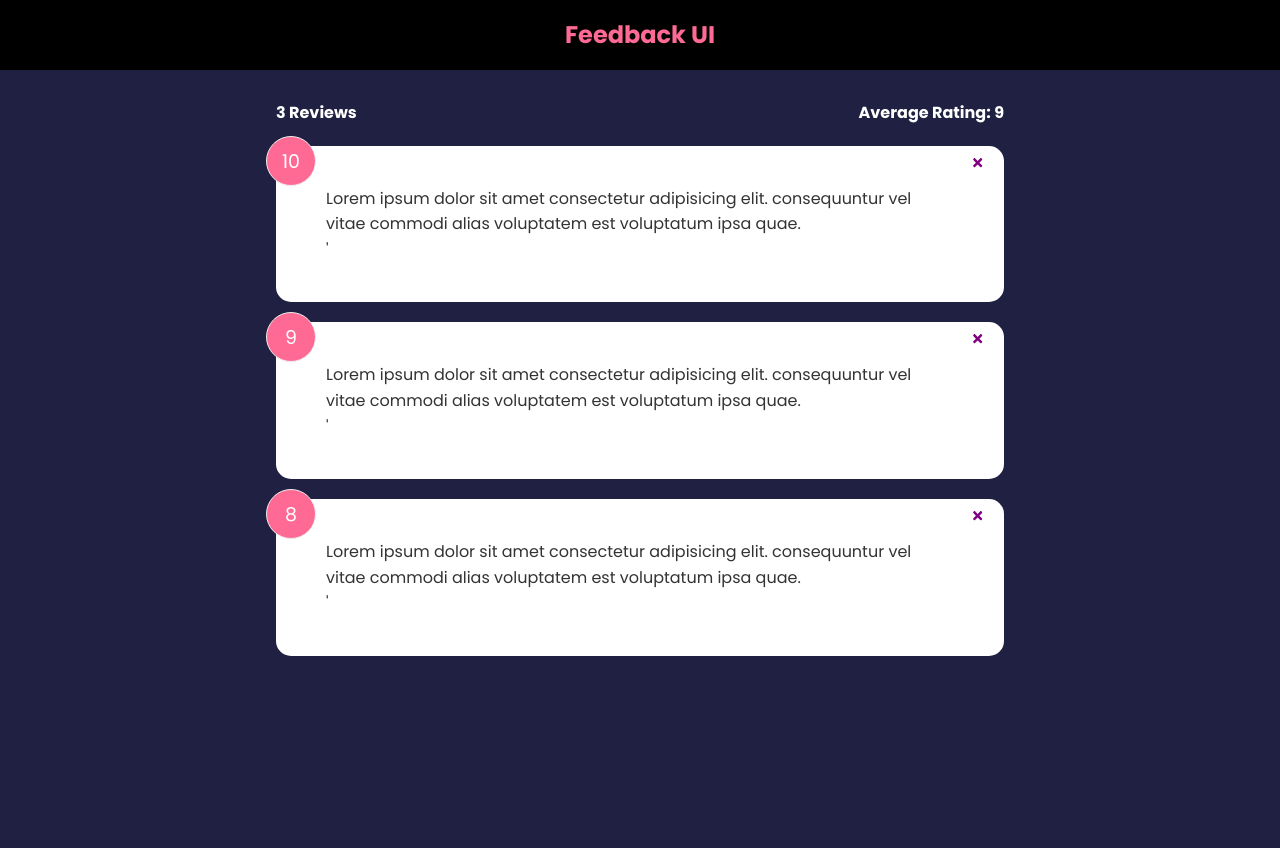
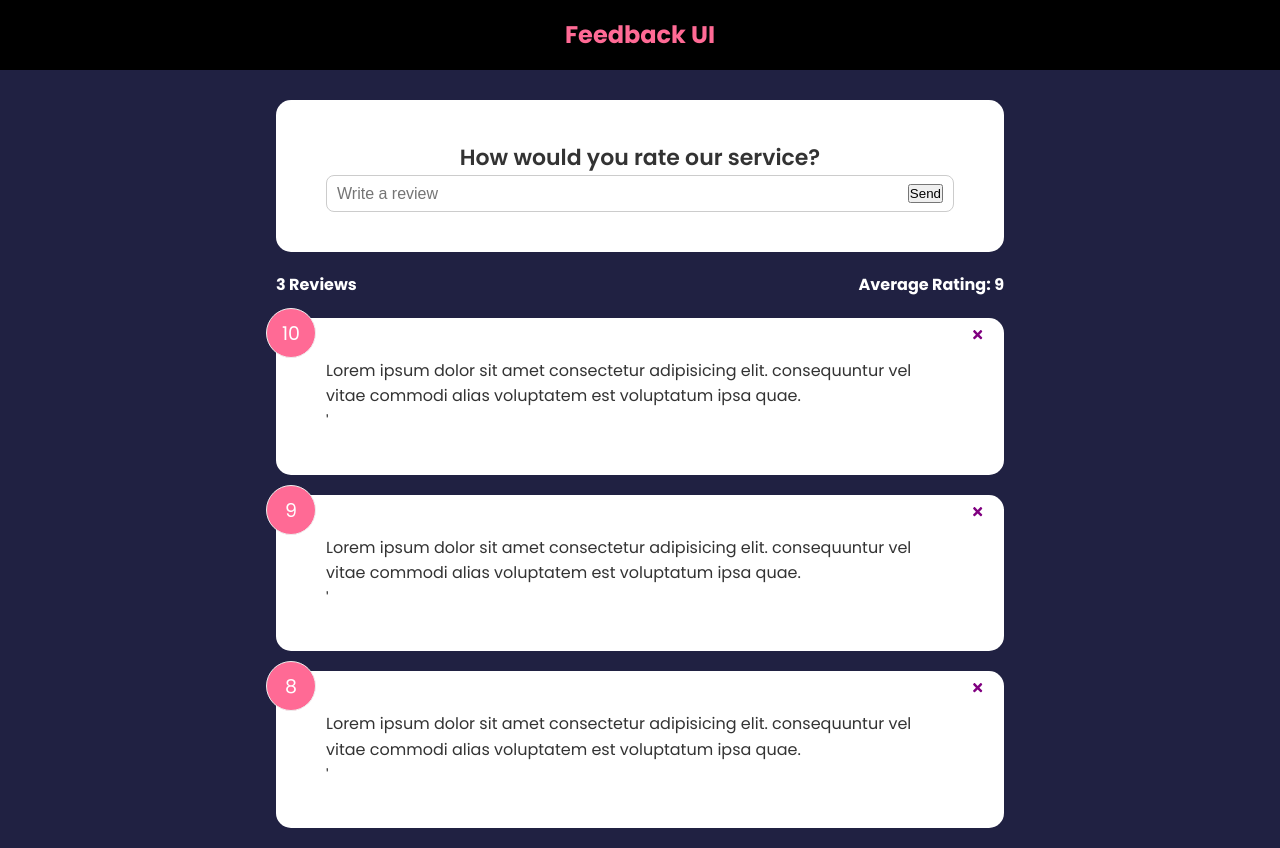
Before and after one commit to is3388/react-feedback-app, a React (Create React App) app: page / in a window 1280 px wide. Before the commit the page ends 800 px from the top, so only its background shows below. Built offline with nearby package versions, Linux system fonts and the light colour scheme; the HTML template or start-up script is replaced by a standard one.

Commit message:
Added FeedbackForm component to enter feedback

```diff
--- a/src/App.js
+++ b/src/App.js
@@ -3,6 +3,7 @@
 import FeedbackList from './components/FeedbackList'
 import FeedbackData from './data/FeedbackData'
 import Stats from './components/Stats'
+import FeedbackForm from './components/FeedbackForm'
 
 const App = () =>
 {
@@ -19,6 +20,7 @@
         <>
         <Header bgColor='black' textColor='#ff6a95' />
         <div className='container'>
+            <FeedbackForm />
             <Stats feedback={feedback} />
             <FeedbackList feedback={feedback} handleDelete={deleteFeedback} />
         </div>
--- /dev/null
+++ b/src/components/FeedbackForm.js
@@ -0,0 +1,23 @@
+import React, {useState} from 'react'
+import Card from './shared/Card'
+
+const FeedbackForm = () =>
+{
+    const [text, setText] = useState('')
+    return (
+        <Card>
+            <form>
+                <h2>How would you rate our service?</h2>
+                <div className='input-group'>
+                    <input type='text'
+                           placeholder='Write a review'
+                           value={text}
+                           onChange= {(e) => setText(e.target.value)} />
+                    <button type='submit'>Send</button>
+                </div>
+            </form>
+        </Card>
+    )
+}
+
+export default FeedbackForm
```
